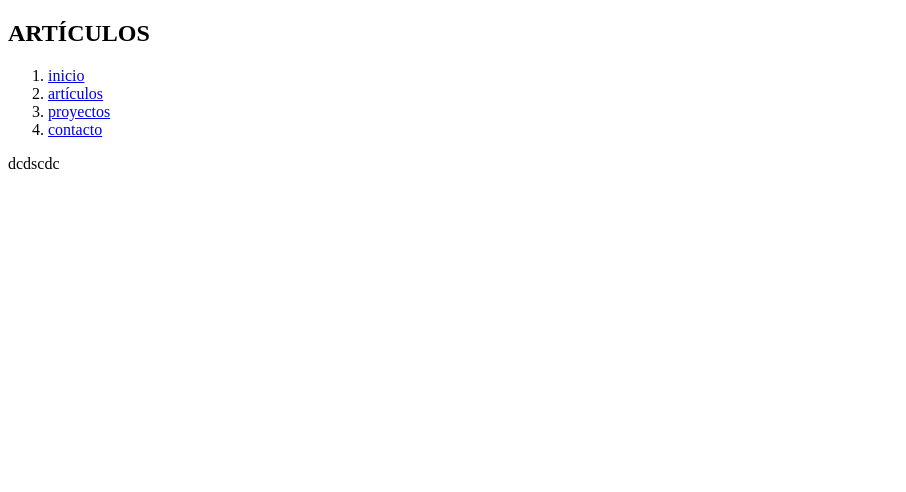
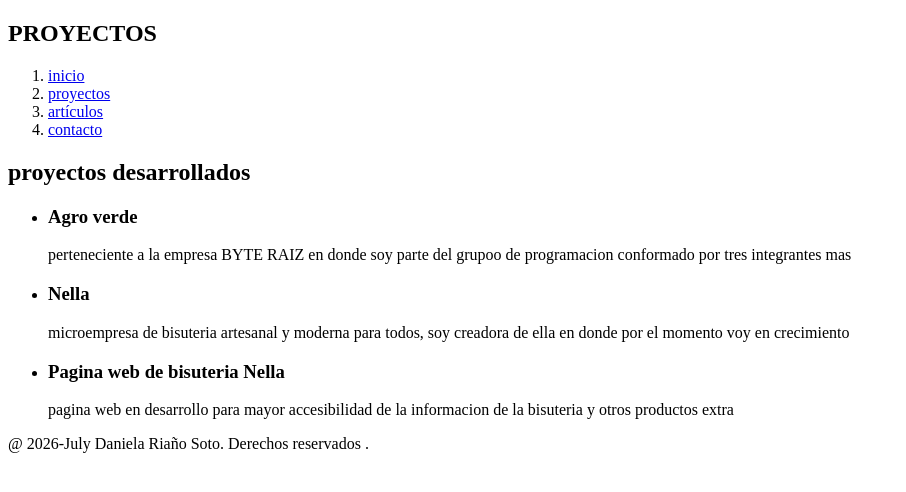
Before and after one commit to julyriano733-png/Proyecto2, a plain HTML site: page pages/proyectos.html in a window 1280 px wide. Shown: the whole page, without its empty margins (0-906 px from the left). Drawn offline with Linux system fonts and the light colour scheme.

```diff
--- a/pages/proyectos.html
+++ b/pages/proyectos.html
@@ -5,9 +5,9 @@
     <meta name="viewport" content="width=device-width, initial-scale=1.0">
     <title>Proyectos</title>
 
-       <meta charset="UTF-8">
+    <meta charset="UTF-8">
     <meta name="viewport" content="width=device-width, initial-scale=1.0">
-    <title>Document</title>
+    <title>proyectos</title>
     <meta name="author" content="Daniela Riaño Soto">
     <meta name="description"
         content="CV hoja de vida de July Daniela que contiene Inicio, Proyectos, Artículos y Contacto.">
@@ -21,24 +21,50 @@
     <meta property="og:url" content="url">
 
 </head>
+
 <body>
-      <header>
+    <header>
         <nav>
-            <h2>ARTÍCULOS </h2>
+            <h2>PROYECTOS </h2>
             <ol>
                 <li><a href="/index.html">inicio</a></li>
+                <li><a href="proyectos.html">proyectos</a></li>
                 <li><a href="pages/articulos.html">artículos</a></li>
-                <li><a href="proyectos.html">proyectos</a></li>
                 <li><a href="pages/contacto.html">contacto</a></li>
             </ol>
         </nav>
     </header>
     <main>
+        <section>
+            <h2>proyectos desarrollados</h2>
+            <ul>
+                <li>
+                    <h3>Agro verde </h3>
+                    <p>perteneciente a la empresa BYTE RAIZ en donde soy
+                        parte del grupoo de
+                        programacion conformado por tres integrantes mas
+                    </p>
+                </li>
+                <li>
+                    <h3>Nella</h3>
+                    <p>microempresa de bisuteria artesanal y moderna para todos,
+                        soy creadora de ella en donde por el
+                        momento voy en crecimiento
 
-<p>dcdscdc</p>
-
-
+                    </p>
+                </li>
+                <li>
+                    <h3> Pagina web de bisuteria Nella</h3>
+                    <p>pagina web en desarrollo para mayor accesibilidad de la informacion de la bisuteria y otros
+                        productos extra</p>
+                </li>
+            </ul>
+        </section>
 
     </main>
+     <footer>
+        <p>@ 2026-July Daniela Riaño Soto. Derechos reservados . </p>
+    </footer>
 </body>
+
 </html>
```
Also changed, not shown: pages/articulos.html (+23 -4 lines).
